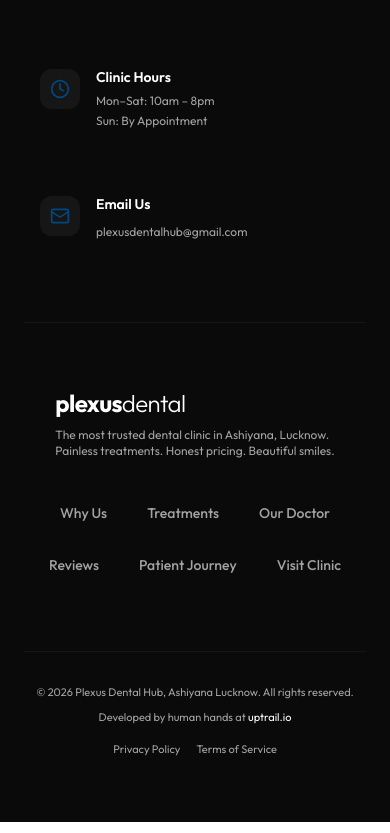
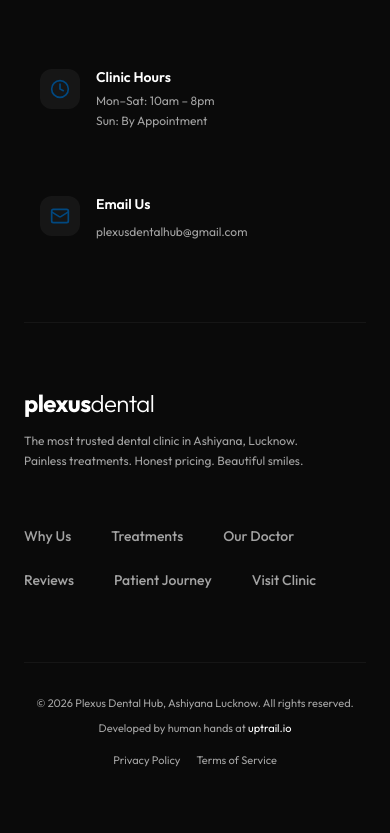
Before and after one commit to aibax04/plexushub, a React (Vite) app: page /why-choose-us in a window 390 px wide. Shown: the part 8488-9321 px from the top of the page. Built offline with nearby package versions, Linux system fonts and the light colour scheme.

Commit message:
style: left-align footer logo and organize link grid for better mobile alignment

```diff
--- a/src/components/Footer.jsx
+++ b/src/components/Footer.jsx
@@ -75,21 +75,23 @@
         </div>
 
         {/* Brand + Links */}
-        <div className="flex flex-col md:flex-row justify-between items-center md:items-start gap-8 mb-16">
+        <div className="flex flex-col md:flex-row justify-between items-start gap-12 mb-16">
           <div>
             <Link to="/" className="font-sans font-bold text-2xl text-dark-text tracking-tight hover:opacity-80 transition-opacity">
               plexus<span className="font-light">dental</span>
             </Link>
-            <p className="text-dark-text-muted text-xs mt-2 max-w-xs">The most trusted dental clinic in Ashiyana, Lucknow.
-              <br />Painless treatments. Honest pricing. Beautiful smiles.</p>
+            <p className="text-dark-text-muted text-xs mt-3 max-w-xs leading-relaxed">
+              The most trusted dental clinic in Ashiyana, Lucknow.
+              <br />Painless treatments. Honest pricing. Beautiful smiles.
+            </p>
           </div>
-          <div className="flex flex-wrap justify-center md:justify-end gap-x-2 gap-y-2">
-            <NavAnchor to="/why-choose-us" className="text-dark-text-muted hover:text-dark-text transition-colors text-sm font-medium px-4 py-3">Why Us</NavAnchor>
-            <NavAnchor to="/treatments" className="text-dark-text-muted hover:text-dark-text transition-colors text-sm font-medium px-4 py-3">Treatments</NavAnchor>
-            <NavAnchor to="#doctor" className="text-dark-text-muted hover:text-dark-text transition-colors text-sm font-medium px-4 py-3">Our Doctor</NavAnchor>
-            <NavAnchor to="#reviews" className="text-dark-text-muted hover:text-dark-text transition-colors text-sm font-medium px-4 py-3">Reviews</NavAnchor>
-            <NavAnchor to="#how-it-works" className="text-dark-text-muted hover:text-dark-text transition-colors text-sm font-medium px-4 py-3">Patient Journey</NavAnchor>
-            <NavAnchor to="/visit" className="text-dark-text-muted hover:text-dark-text transition-colors text-sm font-medium px-4 py-3">Visit Clinic</NavAnchor>
+          <div className="flex flex-wrap justify-start md:justify-end gap-x-2 gap-y-2 -ml-4">
+            <NavAnchor to="/why-choose-us" className="text-dark-text-muted hover:text-dark-text transition-colors text-sm font-medium px-4 py-2">Why Us</NavAnchor>
+            <NavAnchor to="/treatments" className="text-dark-text-muted hover:text-dark-text transition-colors text-sm font-medium px-4 py-2">Treatments</NavAnchor>
+            <NavAnchor to="#doctor" className="text-dark-text-muted hover:text-dark-text transition-colors text-sm font-medium px-4 py-2">Our Doctor</NavAnchor>
+            <NavAnchor to="#reviews" className="text-dark-text-muted hover:text-dark-text transition-colors text-sm font-medium px-4 py-2">Reviews</NavAnchor>
+            <NavAnchor to="#how-it-works" className="text-dark-text-muted hover:text-dark-text transition-colors text-sm font-medium px-4 py-2">Patient Journey</NavAnchor>
+            <NavAnchor to="/visit" className="text-dark-text-muted hover:text-dark-text transition-colors text-sm font-medium px-4 py-2">Visit Clinic</NavAnchor>
           </div>
         </div>
 
```
Also changed, not shown: 1 other file (tests, documents, lock files or other folders).
